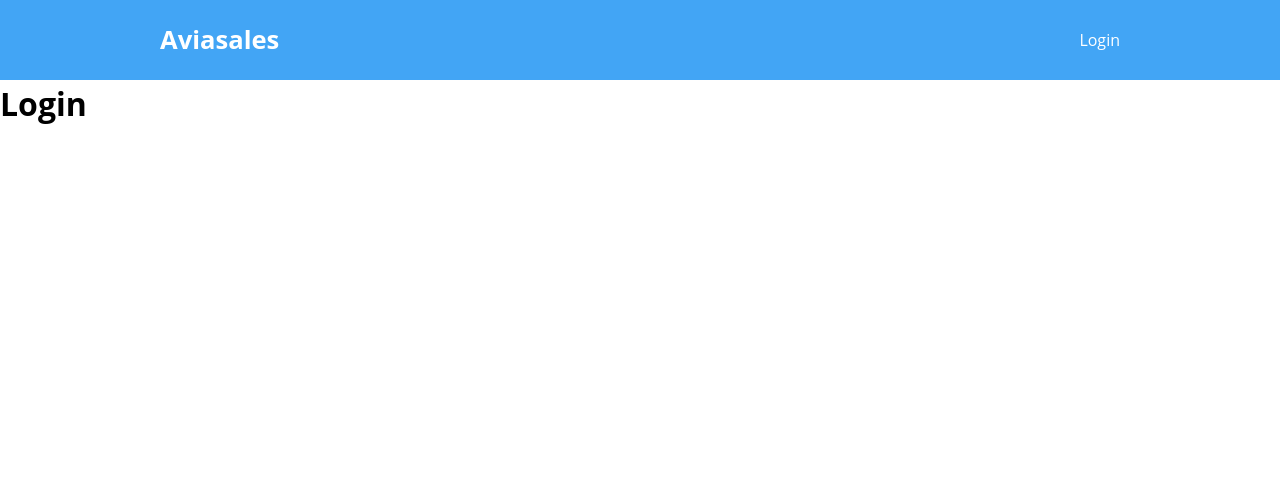
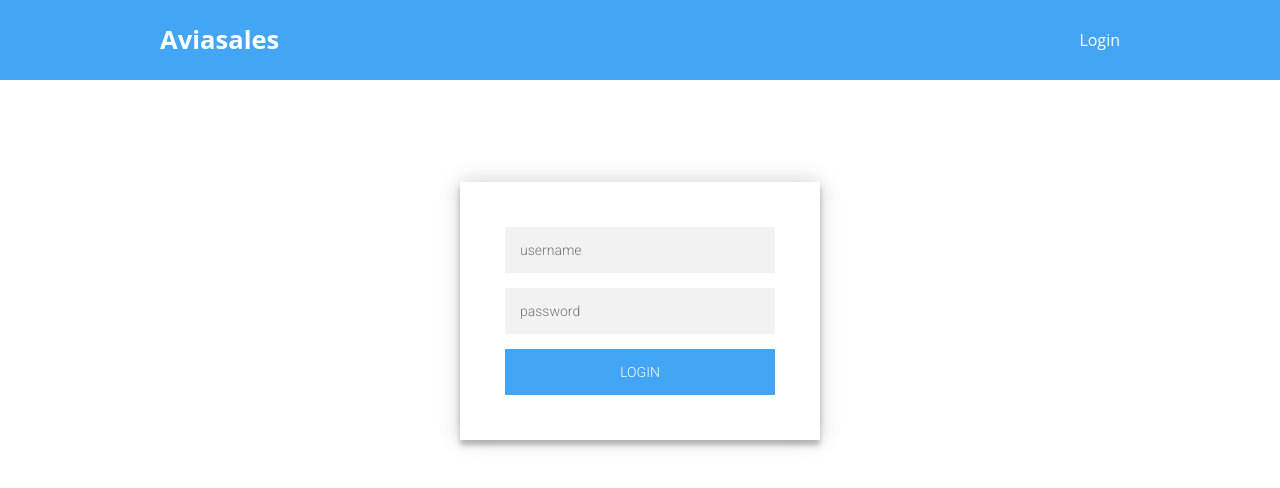
Before and after one commit to HelloWoooooorld/AviaSales, a React (Create React App) app: page /login in a window 1280 px wide. Shown: the top 488 px of the page. Built offline with nearby package versions, Linux system fonts and the light colour scheme.

Commit message:
add login components

```diff
--- a/src/Routes/PrivateRoute.js
+++ b/src/Routes/PrivateRoute.js
@@ -7,7 +7,7 @@
 const PrivateRoute = ({ component: Component, ...rest }) => (
     <Route {...rest} render={(props) => (
         // isAuth ? <Component {...props} /> : <Redirect to='/login' />
-       <Redirect to='/login' />
+       <Redirect to='/' />
     )} />
 )
 
--- a/src/Routes/Routes.js
+++ b/src/Routes/Routes.js
@@ -16,10 +16,9 @@
                 <Route path='/login'>
                     <Login/>
                 </Route>
-                <PrivateRoute path='/' component={Home} />
+                <PrivateRoute exact path='/' component={Home} />
             </Switch>
         </Router>
-
     )
 }
 
--- a/src/containers/Home/components/ticketList/index.js
+++ b/src/containers/Home/components/ticketList/index.js
@@ -1,9 +1,14 @@
 
 import './ticketList.css';
+import Ticket from '../ticket/index';
+import Tabs from '../tabs/index';
 
 const TicketList = () => {
     return (
-        <h1>TicketList</h1>
+        <>
+            <Tabs />
+            <Ticket />
+        </>
     )
 }
 
--- a/src/containers/Home/index.js
+++ b/src/containers/Home/index.js
@@ -1,6 +1,12 @@
+import Filter from './components/filter';
+import TicketList from './components/ticketList';
+
 const Home = () => {
     return (
-        <h1>Home</h1>
+       <div>
+            <Filter/>
+            <TicketList/>
+       </div>
     )
 }
 
--- a/src/containers/Login/index.js
+++ b/src/containers/Login/index.js
@@ -1,6 +1,16 @@
+import './login.css';
+
 const Login = () => {
     return (
-        <h1>Login</h1>
+        <div className="login-page">
+            <div className="form">
+                <form className="login-form">
+                    <input type="text" placeholder="username" />
+                    <input type="password" placeholder="password" />
+                    <button>login</button>
+                </form>
+            </div>
+        </div>
     )
 }
 
--- a/src/containers/Login/login.css
+++ b/src/containers/Login/login.css
@@ -0,0 +1,59 @@
+@import url(https://fonts.googleapis.com/css?family=Roboto:300);
+
+.login-page {
+	width: 360px;
+	padding: 8% 0 0;
+	margin: auto;
+}
+.form {
+	position: relative;
+	z-index: 1;
+	background: #ffffff;
+	max-width: 360px;
+	margin: 0 auto 100px;
+	padding: 45px;
+	text-align: center;
+	box-shadow: 0 0 20px 0 rgba(0, 0, 0, 0.2), 0 5px 5px 0 rgba(0, 0, 0, 0.24);
+}
+.form input {
+	font-family: 'Roboto', sans-serif;
+	outline: 0;
+	background: #f2f2f2;
+	width: 100%;
+	border: 0;
+	margin: 0 0 15px;
+	padding: 15px;
+	box-sizing: border-box;
+	font-size: 14px;
+}
+.form button {
+	font-family: 'Roboto', sans-serif;
+	text-transform: uppercase;
+	outline: 0;
+	background: #42a5f5;
+	width: 100%;
+	border: 0;
+	padding: 15px;
+	color: #ffffff;
+	font-size: 14px;
+	-webkit-transition: all 0.3 ease;
+	transition: all 0.3 ease;
+	cursor: pointer;
+}
+.form button:hover,
+.form button:active,
+.form button:focus {
+	background: #4dd452;
+}
+.form .message {
+	margin: 15px 0 0;
+	color: #b3b3b3;
+	font-size: 12px;
+}
+.form .message a {
+	color: #b3b3b3;
+	text-decoration: none;
+}
+.form .register-form {
+	display: none;
+}
```
